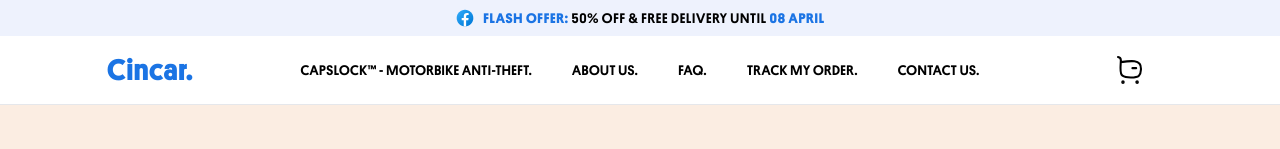
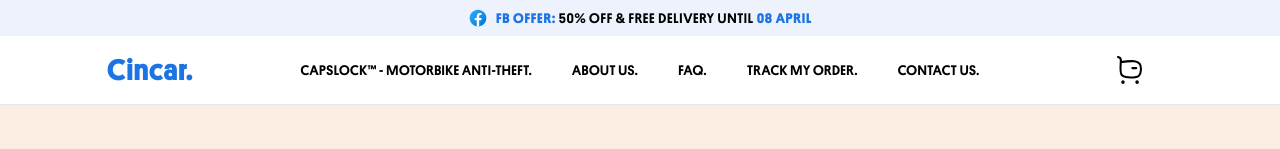
Before and after one commit to KolyStudio/Vehicules, a Next.js app: page /contact in a window 1280 px wide. Shown: the top 149 px of the page. Built offline with nearby package versions, Linux system fonts and the light colour scheme.

Commit message:
first commit

```diff
--- a/components/Announcement.js
+++ b/components/Announcement.js
@@ -9,7 +9,7 @@ export default function Announcement() {
                 className='w-[20px] lg:static absolute left-1'
               />
 
-               <div className="lg:pl-0  text-center" ><strong className="text-[#1b74e4]">FLASH OFFER:</strong> <span className="font-medium">50% OFF & FREE DELIVERY UNTIL <strong className="text-[#1b74e4]">08 APRIL</strong></span>
+               <div className="lg:pl-0  text-center" ><strong className="text-[#1b74e4]">FB OFFER:</strong> <span className="font-medium">50% OFF & FREE DELIVERY UNTIL <strong className="text-[#1b74e4]">08 APRIL</strong></span>
               </div>
     </section>
   );
```
